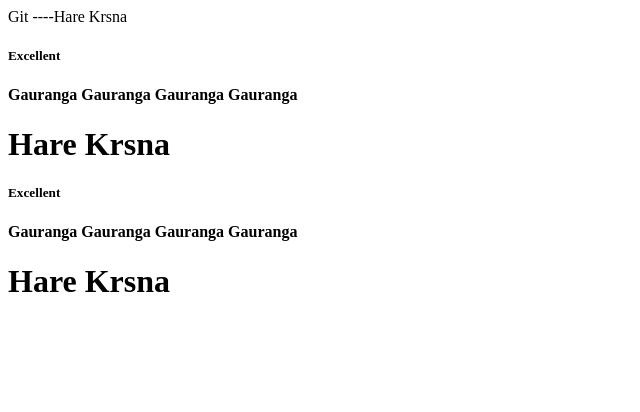
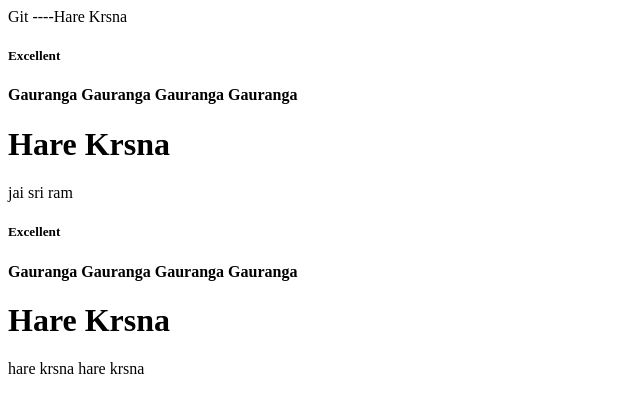
Before and after one commit to pk643/newtonJsRe, a plain HTML site: page index2.html in a window 1280 px wide. Shown: the whole page, without its empty margins (0-640 px from the left). Drawn offline with Linux system fonts and the light colour scheme.

Commit message:
Added a para

```diff
--- a/index2.html
+++ b/index2.html
@@ -7,11 +7,11 @@
     <h5>Excellent</h5>
 <h4>Gauranga Gauranga Gauranga Gauranga</h4>
 <h1>Hare Krsna</h1>
-
+<p>jai sri ram</p>
 <h5>Excellent</h5>
 <h4>Gauranga Gauranga Gauranga Gauranga</h4>
 <h1>Hare Krsna</h1>
-
+<p>hare krsna hare krsna </p>
 </body>
 
 
```
